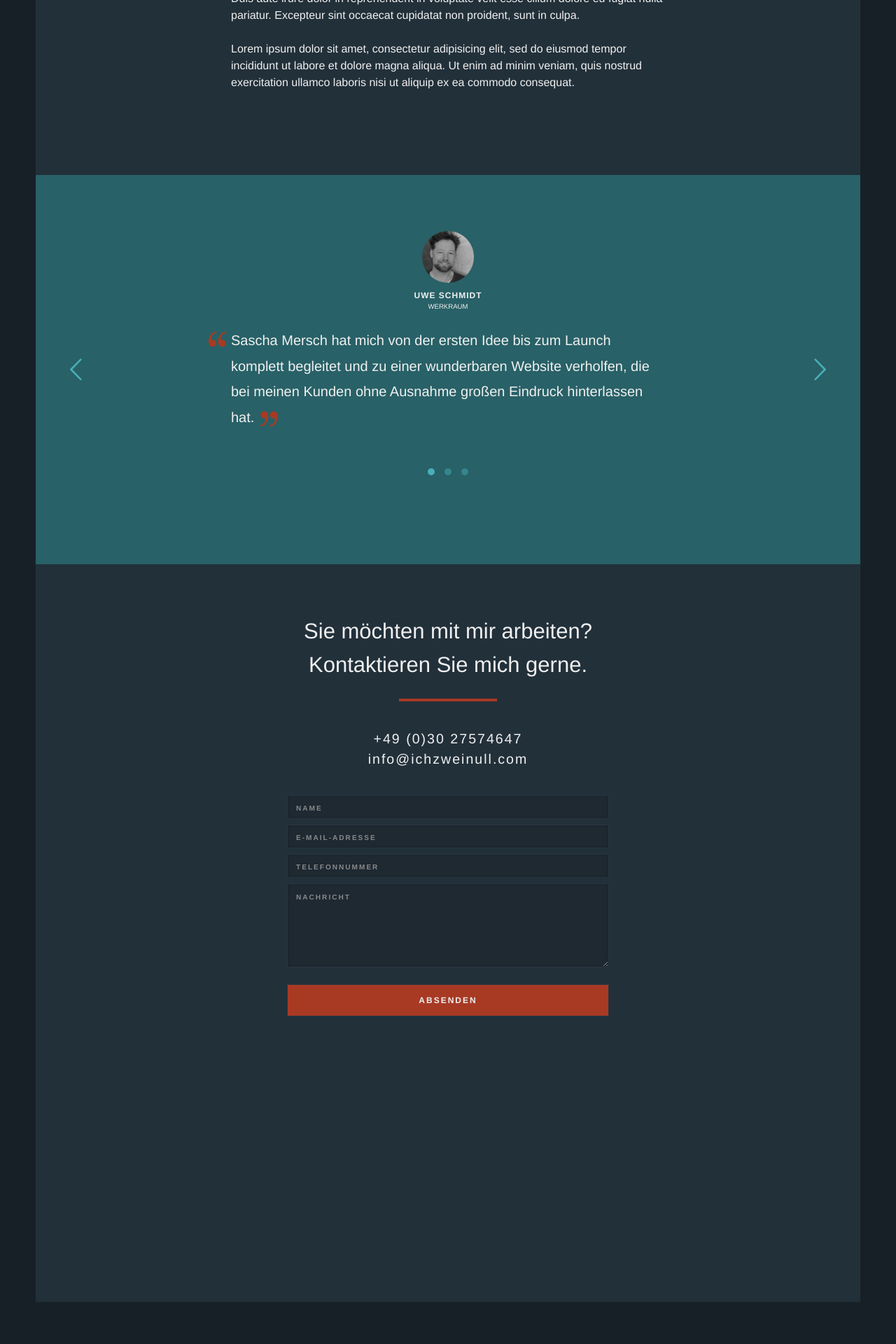
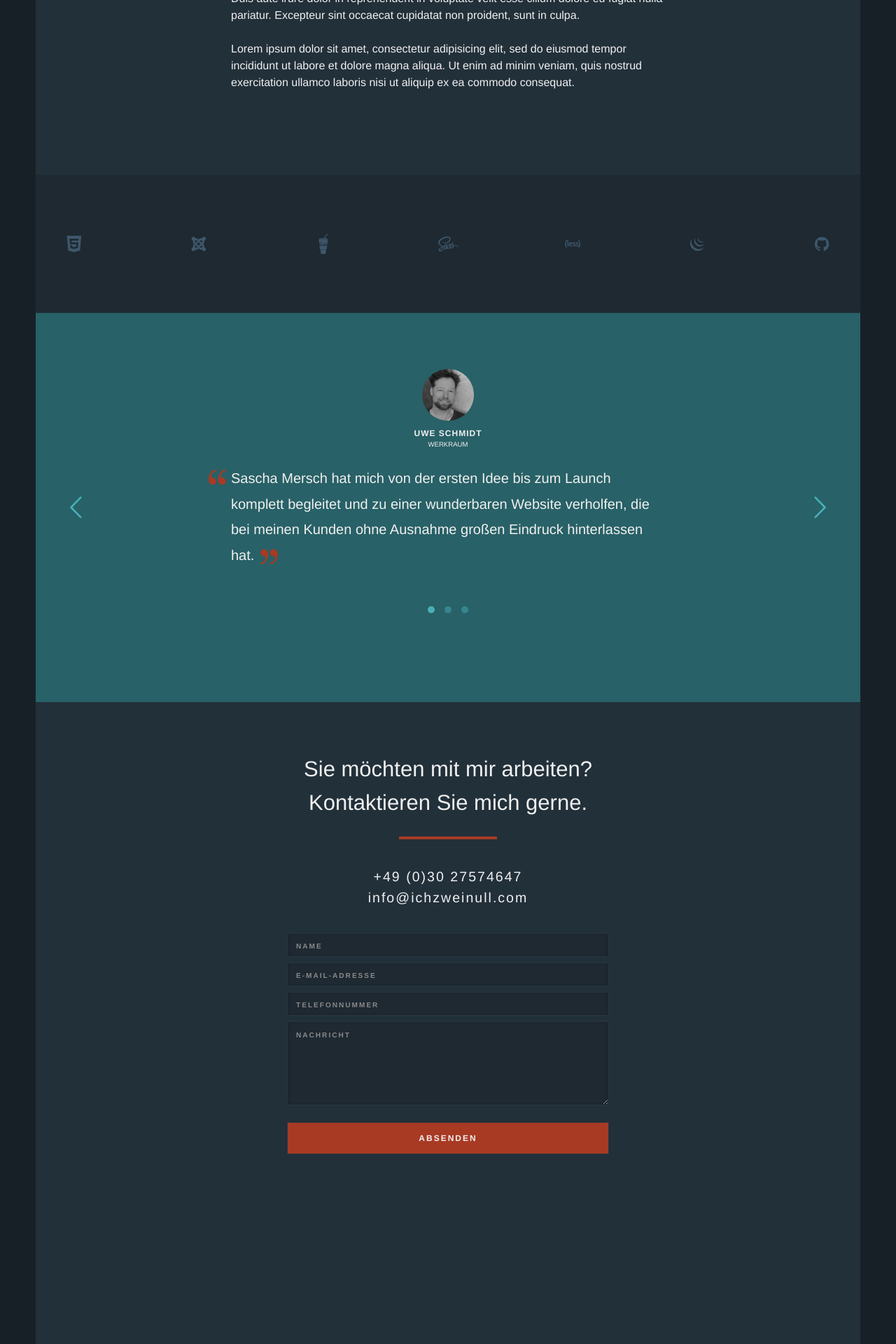
Before and after one commit to rschach/ichzweinull, a Jekyll site: the page built from index.html, in a window 1280 px wide. Shown: the part 2593-4513 px from the top of the page at 70% size. Built offline with Jekyll 4.4.1, drawn with Linux system fonts in a browser that asks for light colours; nearby versions of some CDN libraries; some web fonts are replaced; before the commit the page ends 4453 px from its top, so only the background shows below that.

Commit message:
Add devicons

```diff
--- a/_includes/about.html
+++ b/_includes/about.html
@@ -10,5 +10,6 @@
     <p>Duis aute irure dolor in reprehenderit in voluptate velit esse cillum dolore eu fugiat nulla pariatur. Excepteur sint occaecat cupidatat non proident, sunt in culpa.</p>
     <p>Lorem ipsum dolor sit amet, consectetur adipisicing elit, sed do eiusmod tempor incididunt ut labore et dolore magna aliqua. Ut enim ad minim veniam, quis nostrud exercitation ullamco laboris nisi ut aliquip ex ea commodo consequat.</p>
   </article>
+  {% include icons.html %}
   {% include clients.html %}
 </section>
--- /dev/null
+++ b/_includes/icons.html
@@ -0,0 +1,11 @@
+<div class="icons">
+  <div class="icons-container">
+    <span class="icon-html5"></span>
+    <span class="icon-joomla"></span>
+    <span class="icon-gulp"></span>
+    <span class="icon-sass"></span>
+    <span class="icon-less"></span>
+    <span class="icon-jquery"></span>
+    <span class="icon-github_badge"></span>
+  </div>
+</div>
--- a/_sass/main.scss
+++ b/_sass/main.scss
@@ -13,6 +13,7 @@
 @import "2-modules/close";
 @import "2-modules/loading";
 @import "2-modules/buttons";
+@import "2-modules/icons";
 @import "2-modules/clients";
 @import "3-layout/sections";
 @import "3-layout/home";
--- a/css/main.css
+++ b/css/main.css
@@ -858,6 +858,22 @@ nav.main-nav::after {
     box-shadow: 0 1px 4px rgba(0, 0, 0, 0.4);
     top: -1px; }
 
+.icons {
+  background: #1e2932; }
+  .icons-container {
+    margin: 0 auto;
+    max-width: calc(100% - 80px);
+    padding: 84px 0;
+    display: -webkit-flex;
+    display: -ms-flexbox;
+    display: flex;
+    -webkit-justify-content: space-between;
+        -ms-flex-pack: justify;
+            justify-content: space-between; }
+  .icons span {
+    color: #3f576a;
+    font-size: 1.825em; }
+
 .clients-wrap {
   background: #286167;
   padding: 80px 0 120px;
```
Also changed, not shown: _sass/2-modules/_icons.sass (added, +12 -0 lines).
